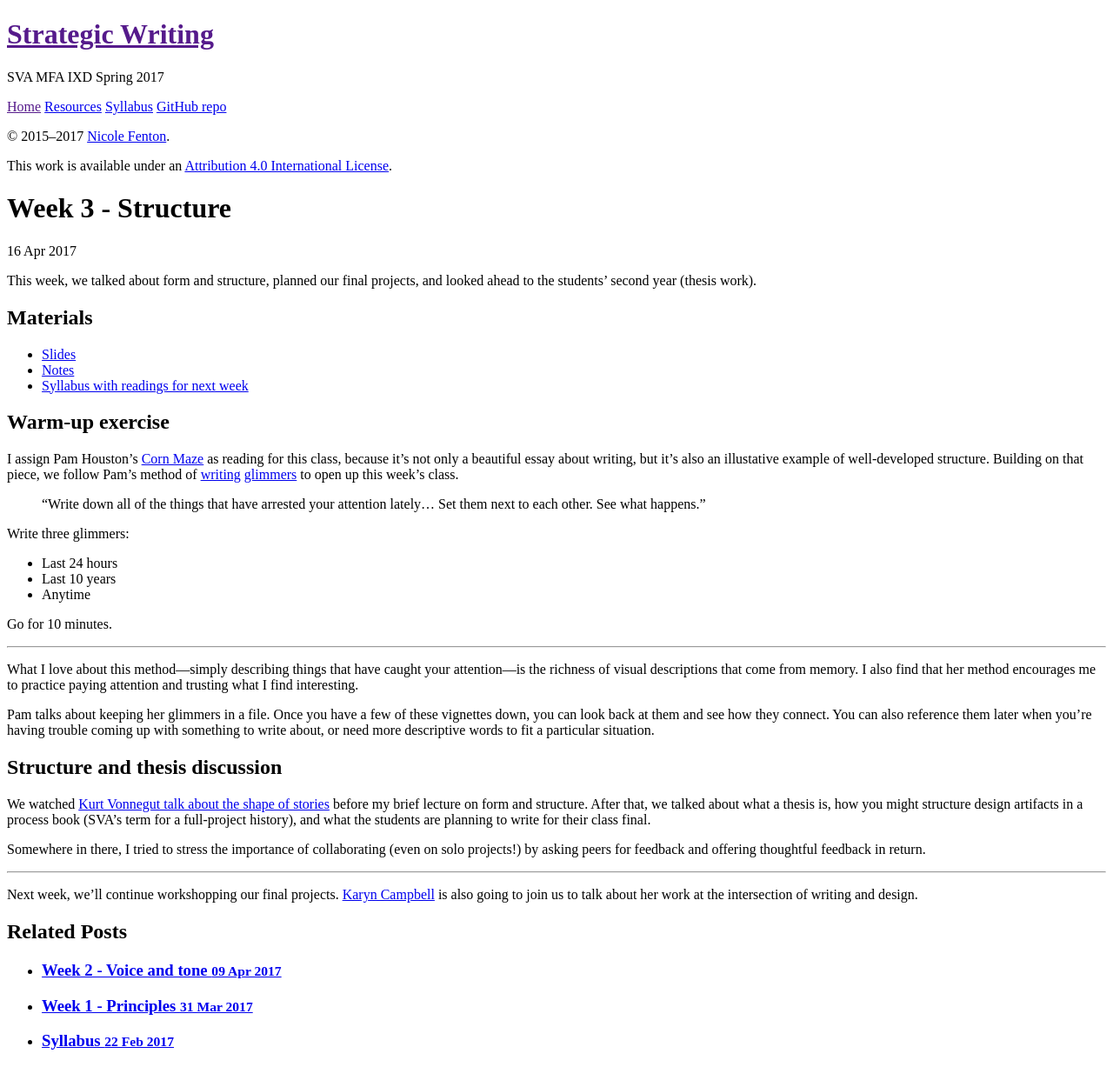
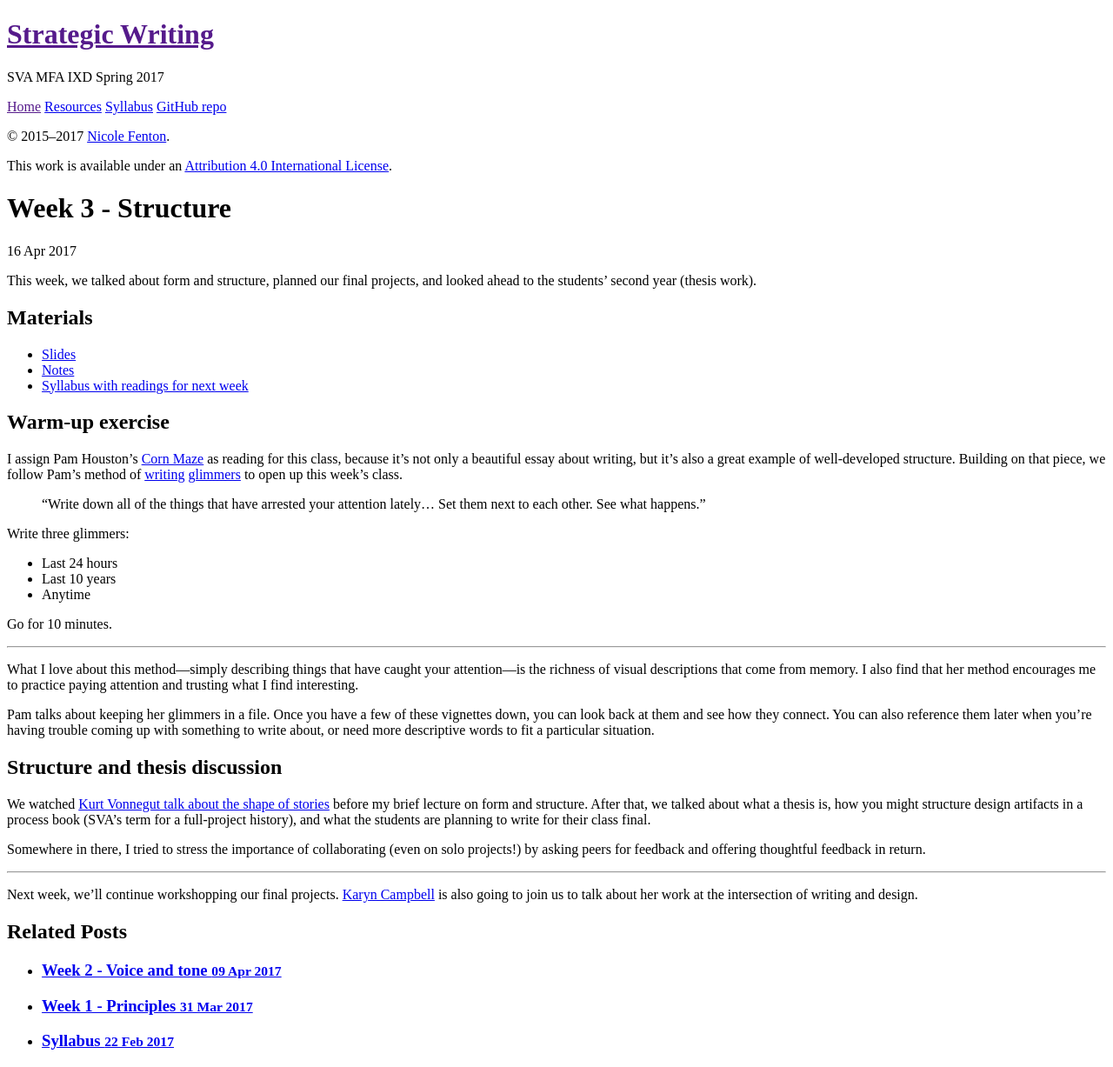
Before and after one commit to nicoleslaw/strategicwriting, a Jekyll site: the page built from _posts/2017-04-16-week-3.md, in a window 1280 px wide. Shown: the whole page at 87% size. Built offline with Jekyll 4.4.1, drawn with Linux system fonts in a browser that asks for light colours.

Commit message:
Fixes typo and clunky ass wording

```diff
--- a/_posts/2017-04-16-week-3.md
+++ b/_posts/2017-04-16-week-3.md
@@ -13,7 +13,7 @@ This week, we talked about form and structure, planned our final projects, and l
 
 ## Warm-up exercise
 
-I assign Pam Houston’s [Corn Maze](http://hungermtn.org/corn-maze/) as reading for this class, because it’s not only a beautiful essay about writing, but it’s also an illustative example of well-developed structure. Building on that piece, we follow Pam’s method of [writing](https://www.psychologytoday.com/blog/one-true-thing/201203/qa-author-pam-houston) [glimmers](http://juneauempire.com/art/2013-02-21/collecting-glimmers-author-pam-houston-visit-juneau-saturday) to open up this week’s class.
+I assign Pam Houston’s [Corn Maze](http://hungermtn.org/corn-maze/) as reading for this class, because it’s not only a beautiful essay about writing, but it’s also a great example of well-developed structure. Building on that piece, we follow Pam’s method of [writing](https://www.psychologytoday.com/blog/one-true-thing/201203/qa-author-pam-houston) [glimmers](http://juneauempire.com/art/2013-02-21/collecting-glimmers-author-pam-houston-visit-juneau-saturday) to open up this week’s class.
 
 > “Write down all of the things that have arrested your attention lately… Set them next to each other. See what happens.”
 
```
